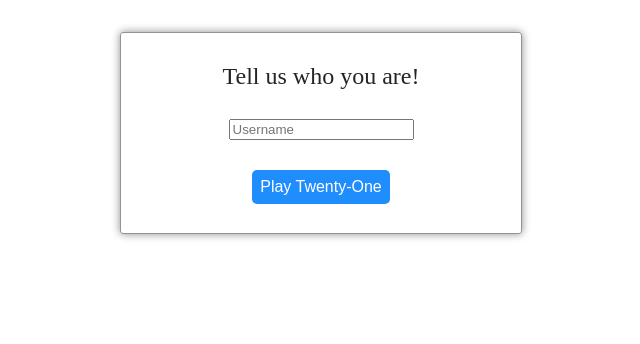
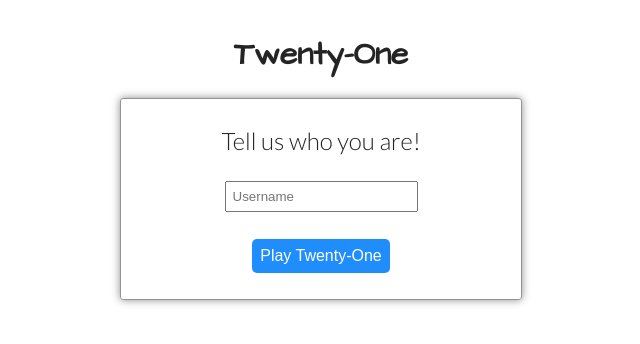
Before and after one commit to daniel-schroeder-dev/blackjack-deck-of-cards-api, a plain HTML site: page index.html in a window 1280 px wide. Both pictures are taken after a click on the button "Click Here To Play". Shown: the whole page, without its empty margins (319-959 px from the left). Drawn offline with Linux system fonts and the light colour scheme.

Commit message:
Add fancy fonts and adjust styles a bit.

```diff
--- a/index.html
+++ b/index.html
@@ -5,11 +5,16 @@
     <meta charset="UTF-8">
     <meta http-equiv="X-UA-Compatible" content="IE=edge">
     <meta name="viewport" content="width=device-width, initial-scale=1.0">
+    <link rel="preconnect" href="https://fonts.googleapis.com">
+    <link rel="preconnect" href="https://fonts.gstatic.com" crossorigin>
+    <link href="https://fonts.googleapis.com/css2?family=Architects+Daughter&family=Lato:wght@300&display=swap" rel="stylesheet">
     <link rel="stylesheet" href="static/style.css">
     <title>Twenty-One</title>
 </head>
 
 <body>
+
+    <h1>Twenty-One</h1>
 
     <main>
 
--- a/static/style.css
+++ b/static/style.css
@@ -1,11 +1,19 @@
 body {
     display: flex;
-    justify-content: center;
+    flex-flow: column;
+    align-items: center;
     padding: 24px;
+}
+
+h1 {
+    font-family: 'Architects Daughter', cursive;
+    margin-top: 0;
+    color: #242424;
 }
 
 main {
     max-width: 1200px;
+    font-family: 'Lato', sans-serif;
 }
 
 button {
@@ -18,6 +26,10 @@ button {
     border-radius: 5px;
 }
 
+input {
+    padding: 6px;
+}
+
 #game-board {
     position: relative;
     width: 50vw;
@@ -28,7 +40,7 @@ button {
 #button-container {
     position: absolute;
     bottom: 0;
-    right: 17vw;
+    right: 1vw;
 }
 
 #button-container > button {
```
